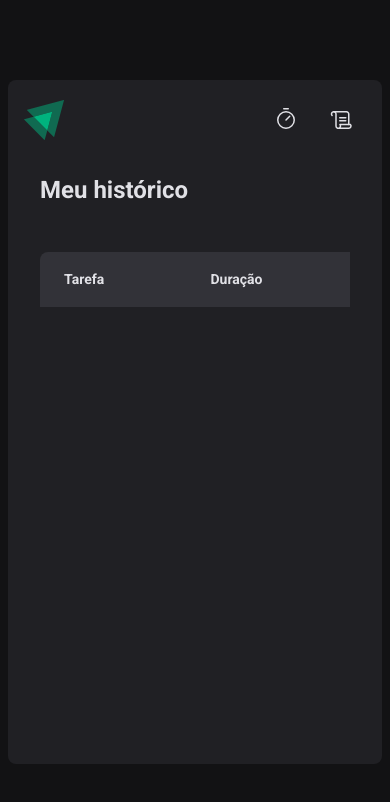
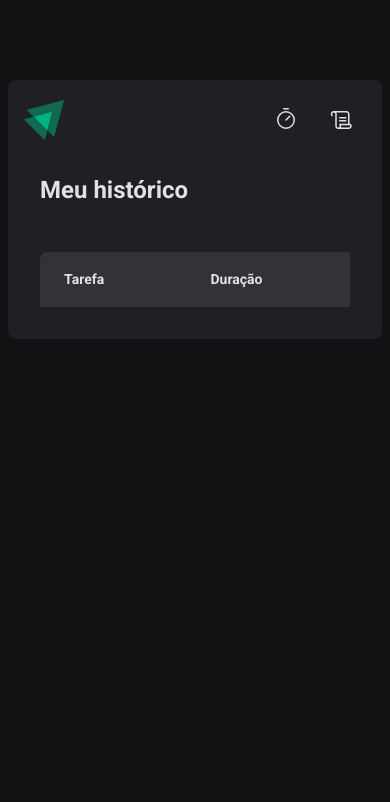
Before and after one commit to rafaelborges26/pomodoro-web, a React (Vite) app: page /history in a window 390 px wide. Shown: the top 802 px of the page. Built offline with nearby package versions, Linux system fonts and the light colour scheme.

Commit message:
fix page history and table responsive

```diff
--- a/src/layouts/DefaultLayout/styles.tsx
+++ b/src/layouts/DefaultLayout/styles.tsx
@@ -10,7 +10,8 @@ export const LayoutContainer = styled.div`
   border-radius: 8px;
   flex-direction: column;
 
-  @media screen and (max-width: 620px) {
+  @media screen and (max-width: 1020px) {
     padding: 1rem;
+    height: 100%;
   }
 `
--- a/src/pages/History/styles.ts
+++ b/src/pages/History/styles.ts
@@ -56,6 +56,10 @@ export const HistoryList = styled.div`
       &:first-child {
         padding-left: 1.5rem;
         width: 50%;
+
+        @media screen and (max-width: 620px) {
+          width: 30%;
+        }
       }
 
       &:last-child {
```
